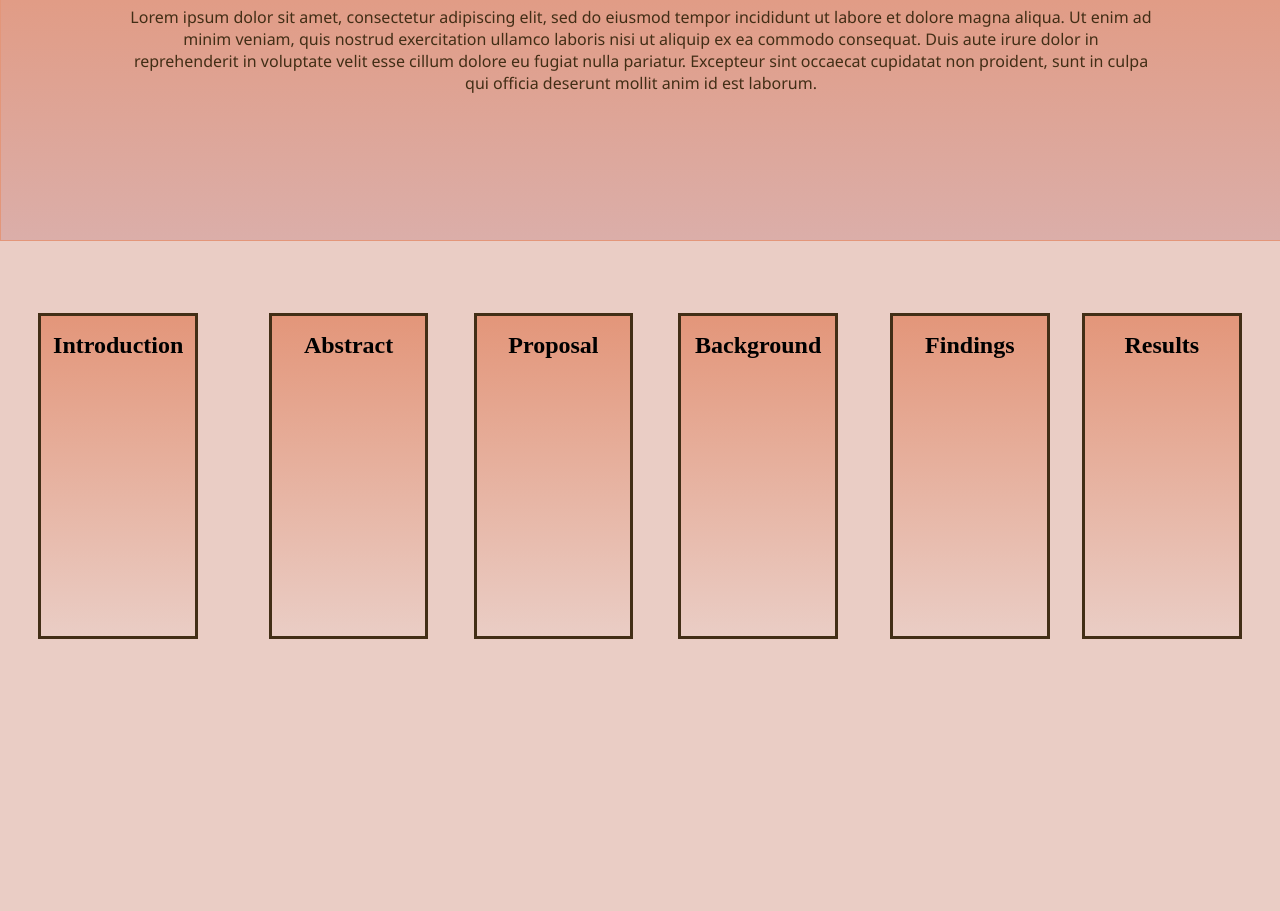
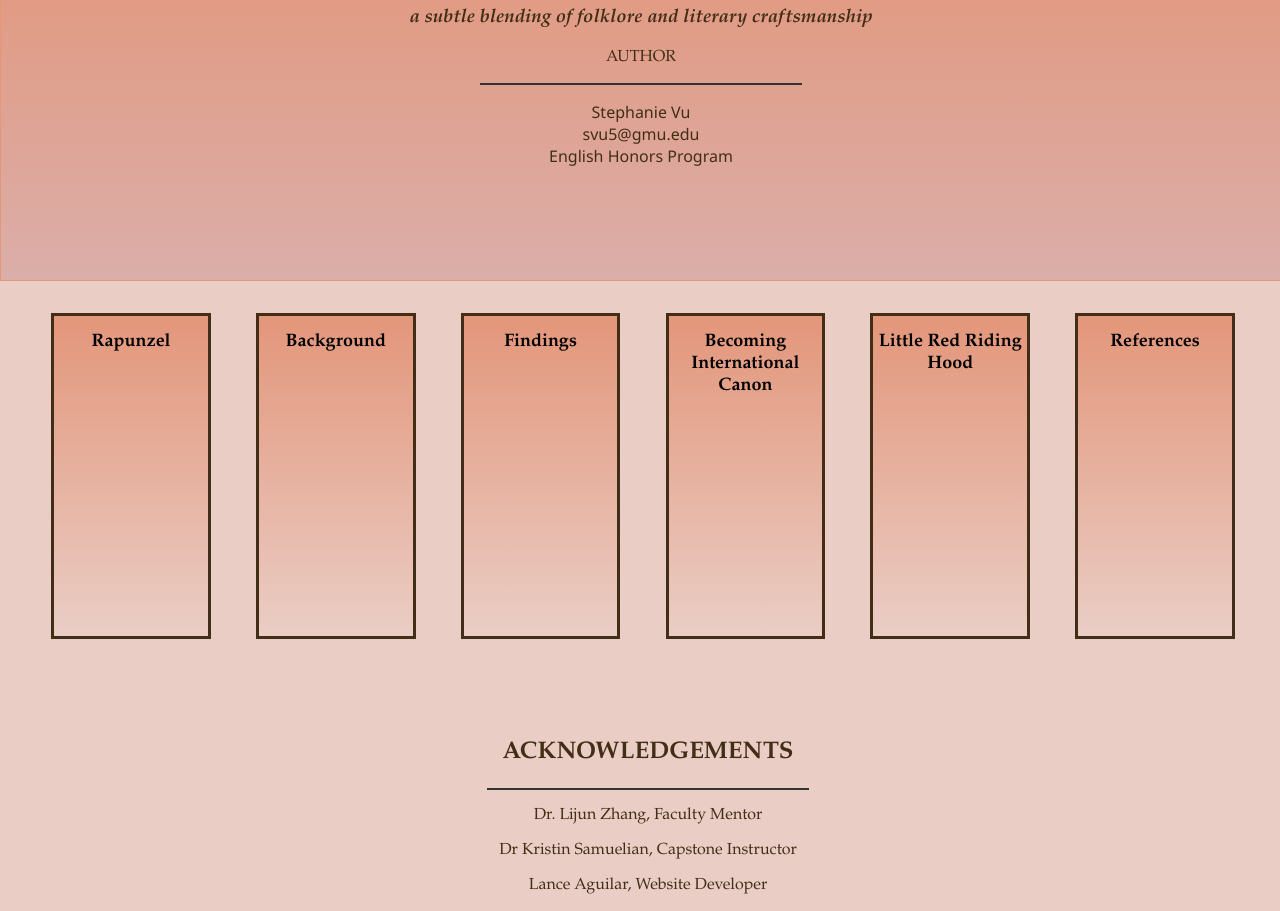
Before and after one commit to Lance1911/prussianglory, a plain HTML site: page index.html in a window 1280 px wide. Shown: the part 81-992 px from the top of the page. Before the commit the page ends 800 px from the top, so only its background shows below. Drawn offline with Linux system fonts and the light colour scheme.

Commit message:
prussia, proper titles, phrases, categories, author, and acknowledgements

```diff
--- a/index.html
+++ b/index.html
@@ -5,23 +5,38 @@
     <meta charset="UTF-8">
     <meta http-equiv="X-UA-Compatible">
     <meta name="viewport" content="width=device-width, initial-scale=1.0">
-    <title>Lance Aguilar Resume</title>
+    <title>The Brothers Grimm</title>
 </head>
 <body>
     <div id="Banner">
-        <h1>Lorem ipsum dolor sit amet</h1>
-        <div id="blurb"><p>Lorem ipsum dolor sit amet, consectetur adipiscing elit, sed do eiusmod tempor incididunt ut labore et dolore magna aliqua. Ut enim ad minim veniam, quis nostrud exercitation ullamco laboris nisi ut aliquip ex ea commodo consequat. Duis aute irure dolor in reprehenderit in voluptate velit esse cillum dolore eu fugiat nulla pariatur. Excepteur sint occaecat cupidatat non proident, sunt in culpa qui officia deserunt mollit anim id est laborum.
-        </p></div>
+        <h1>The Brothers Grimm: Nationalism in a Romantic World</h1>
+        <div id="blurb"><h3><em><b>a subtle blending of folklore and literary craftsmanship</b></em></h3></div>
+        <div id="auth">
+             <div id="authorTitle"><p>AUTHOR</p></div>
+             <hr id="north">
+             <div id="authorContent"><p>Stephanie Vu<br>svu5@gmu.edu<br>English Honors Program</p></div>
+        </div>
+    </div>
+    <section class="categories">
+    <div onClick="location.href='fragment.html';" style="cursor: pointer;" id="children">
+        <div class='child1'><h1>Rapunzel</h1></div>
+        <div class='child2'><h1>Background</h1></div>
+        <div class='child3'><h1>Findings</h1></div>
+        <div class='child4'><h1>Becoming International Canon</h1></div>
+        <div class='child5'><h1>Little Red Riding Hood</h1></div>
+        <div class='child6'><h1>References</h1></div>
+    </div>
+    </section>
+    <div id="acknowledgements">
+        <div id="ack">
+            <h2>ACKNOWLEDGEMENTS</h2>
+            <hr id="north">
+            <p>Dr. Lijun Zhang, Faculty Mentor</p>
+            <p>Dr Kristin Samuelian, Capstone Instructor</p>
+            <p>Lance Aguilar, Website Developer</p>
+        </div>
+    </div>
 
-    </div>
-    <div onClick="location.href='fragment.html';" style="cursor: pointer;" id="children">
-        <div class='child1'><h1>Introduction</h1></div>
-        <div class='child2'><h1>Abstract</h1></div>
-        <div class='child3'><h1>Proposal</h1></div>
-        <div class='child4'><h1>Background</h1></div>
-        <div class='child5'><h1>Findings</h1></div>
-        <div class='child6'><h1>Results</h1></div>
-    </div>
 
 </body>
 </html>
--- a/styles.css
+++ b/styles.css
@@ -1,8 +1,8 @@
 #Banner {
     border: 1px solid #E3967A;
     width:100%;
-    height:40%;
-    position:fixed;
+    height:45%;
+    position:absolute;
     top:0;
     left:0;
     font-family: 'Segoe UI', Tahoma, Geneva, Verdana, sans-serif;
@@ -17,17 +17,48 @@ html {
     background:#EACDC5;
 }
 
+#north, #south{
+    border: 1px double #333;
+    width: 25%;
+    color: #333;
+    text-align: center;
+    left: 25%
+}
+
 #blurb {
     margin-right: 10%;
     margin-left: 10%;
-    margin-bottom: 10%
+    font-family:Garamond, Georgia, serif;
+
 }
 
+#auth {
+  color:#422E16;
+  left: 25%;
+}
+#authorTitle {
+  font-family:Garamond, Georgia, serif;
+  color:#422E16;
+  left: 25%;
+}
 
+#ack {
+  top: 100%;
+  width: 100%;
+  position: absolute;
+  text-align: center;
+  font-family: Garamond, Georgia, serif;
+  color:#422E16;
+}
+#authorContent {
+  color:#422E16;
+
+}
   .child1 {
     display: inline-block;
     border: 3px solid #422E16;
     background: linear-gradient(#E3967A, #EACDC5);
+    font-family:Garamond, Georgia, serif;
     vertical-align: middle;
     text-align:center;
     font-size:75%;
@@ -35,12 +66,14 @@ html {
     position: absolute;
     width: 12%;
     height: 40%;
-    left: 3%;
+    left: 4%;
   }
   .child2 {
     display: inline-block;
     border: 3px solid #422E16;
     background: linear-gradient(#E3967A, #EACDC5);
+    font-family:Garamond, Georgia, serif;
+
     text-align:center;
     font-size:75%;
 
@@ -49,12 +82,14 @@ html {
     width: 12%;
     height: 40%;
     bottom: 10%;
-    left: 21%
+    left: 20%
   }
   .child3 {
     display: inline-block;
     border: 3px solid #422E16;
     background: linear-gradient(#E3967A, #EACDC5);
+    font-family:Garamond, Georgia, serif;
+
     text-align:center;
     font-size:75%;
 
@@ -63,12 +98,14 @@ html {
     position: absolute;
     width: 12%;
     height: 40%;
-    left: 37%;
+    left: 36%;
   }
   .child4 {
     display: inline-block;
     border: 3px solid #422E16;
     background: linear-gradient(#E3967A, #EACDC5);
+    font-family:Garamond, Georgia, serif;
+
     text-align:center;
     font-size:75%;
 
@@ -77,13 +114,15 @@ html {
     bottom: 10%;
     height: 40%;
     width: 12%;
-    left: 53%;
+    left: 52%;
   }
 
   .child5 {
     display: inline-block;
     border: 3px solid #422E16;
     background: linear-gradient(#E3967A, #EACDC5);
+    font-family:Garamond, Georgia, serif;
+
     text-align:center;
     font-size:75%;
 
@@ -92,12 +131,14 @@ html {
     position: absolute;
     width: 12%;
     height: 40%;
-    right: 18%;
+    left: 68%;
   }
   .child6 {
     display: inline-block;
     border: 3px solid #422E16;
     background: linear-gradient(#E3967A, #EACDC5);
+    font-family:Garamond, Georgia, serif;
+
     text-align:center;
     font-size:75%;
 
@@ -106,5 +147,5 @@ html {
     bottom: 10%;
     width: 12%;
     height: 40%;
-    right: 3%;
+    left: 84%;
   }
```
